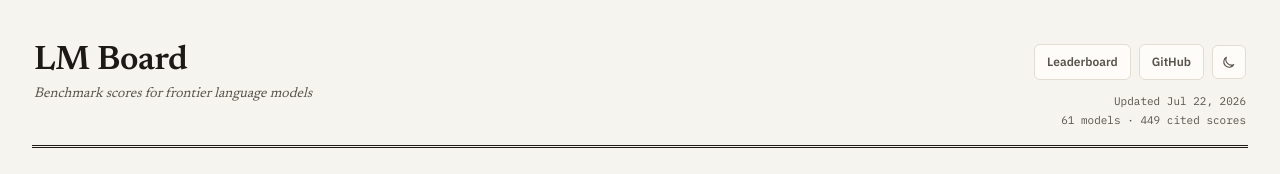
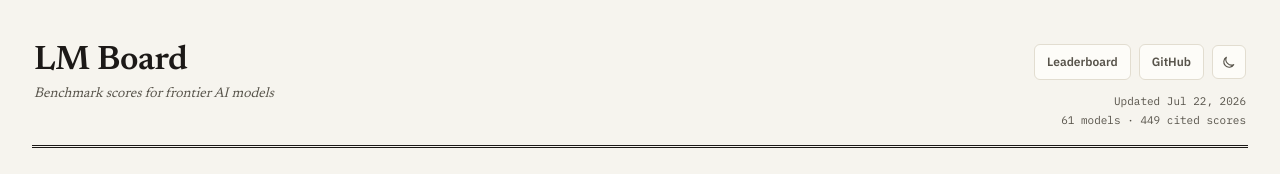
Before and after one commit to DYZ-Labs/LM-Board, a Next.js app: page /methodology in a window 1280 px wide. Shown: the top 174 px of the page. Built offline with nearby package versions, Linux system fonts and the light colour scheme; no server answers.

Commit message:
Update frontier model tagline

```diff
--- a/src/app/layout.tsx
+++ b/src/app/layout.tsx
@@ -28,7 +28,7 @@ const monoFont = IBM_Plex_Mono({
 });
 
 const title = "LM Board — Frontier Model Benchmark Leaderboard";
-const description = "Benchmark scores for frontier language models.";
+const description = "Benchmark scores for frontier AI models.";
 
 const themeInitializationScript = `
   try {
--- a/src/app/manifest.ts
+++ b/src/app/manifest.ts
@@ -6,7 +6,7 @@ export default function manifest(): MetadataRoute.Manifest {
   return {
     name: "LM Board",
     short_name: "LM Board",
-    description: "Benchmark scores for frontier language models.",
+    description: "Benchmark scores for frontier AI models.",
     start_url: "/",
     display: "standalone",
     background_color: "#f6f4ee",
--- a/src/app/methodology/page.tsx
+++ b/src/app/methodology/page.tsx
@@ -46,7 +46,7 @@ export default function MethodologyPage() {
             <a className="wordmark" href="/" aria-label="LM Board home">
               LM Board
             </a>
-            <p>Benchmark scores for frontier language models</p>
+            <p>Benchmark scores for frontier AI models</p>
           </div>
           <nav className="header-actions" aria-label="Site controls">
             <a href="/">Leaderboard</a>
--- a/src/app/not-found.tsx
+++ b/src/app/not-found.tsx
@@ -15,7 +15,7 @@ export default function NotFound() {
           <a className="wordmark" href="/" aria-label="LM Board home">
             LM Board
           </a>
-          <p>Benchmark scores for frontier language models</p>
+          <p>Benchmark scores for frontier AI models</p>
         </div>
       </header>
       <section className="not-found">
--- a/src/app/page.tsx
+++ b/src/app/page.tsx
@@ -30,7 +30,7 @@ export default function Home() {
                 LM Board
               </a>
             </h1>
-            <p>Benchmark scores for frontier language models</p>
+            <p>Benchmark scores for frontier AI models</p>
           </div>
           <nav className="header-actions" aria-label="Site controls">
             {repositoryUrl ? (
```
